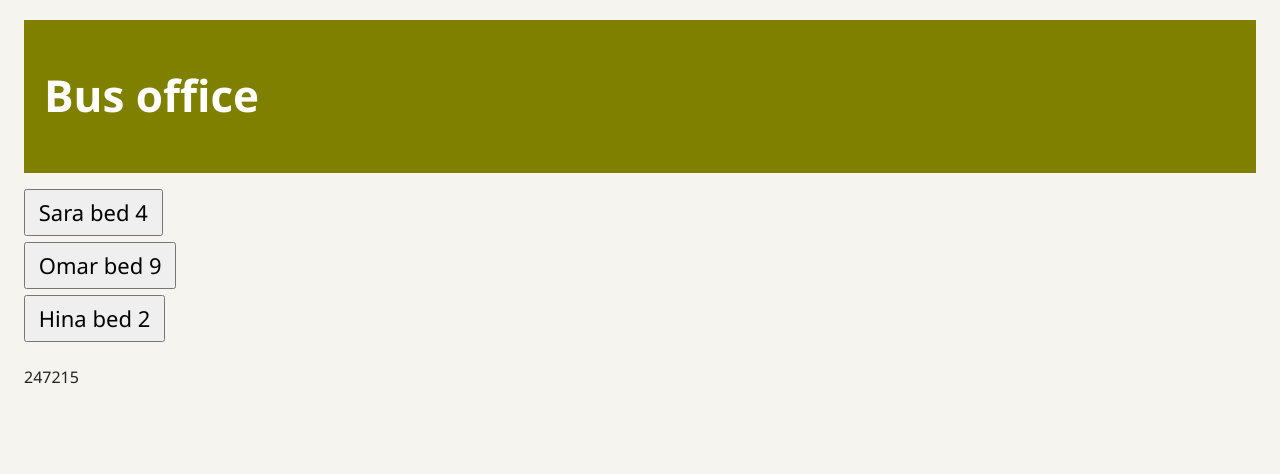
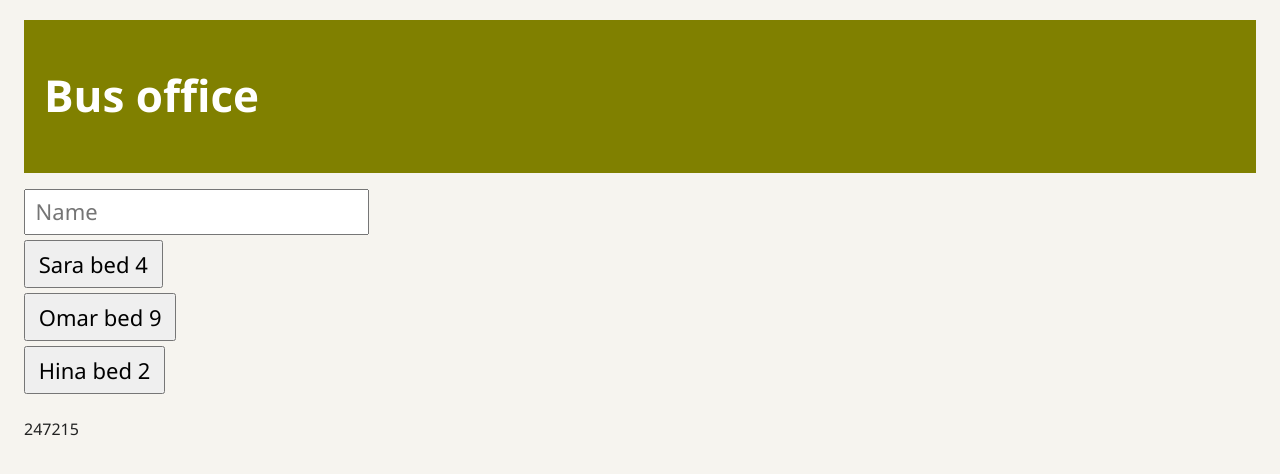
Before and after one commit to Nailadroid/f24a-247215-lab08, a React (Vite) app: page / in a window 1280 px wide. Shown: the top 474 px of the page. Built offline with nearby package versions, Linux system fonts and the light colour scheme.

Commit message:
2 The clinic slip — The name

```diff
--- a/src/App.jsx
+++ b/src/App.jsx
@@ -26,12 +26,20 @@ function Wall({ cards }) {
 
 export default function App() {
   const [cards] = useState(START);
+  const [name, setName] = useState("");
 
   return (
     <div>
       <header className="place" style={{ background: "olive", color: "white" }}>
         <h1>Bus office</h1>
       </header>
+      <input
+        placeholder="Name"
+        value={name}
+        onChange={function (event) {
+          setName(event.target.value);
+        }}
+      />
       <Wall cards={cards} />
       <footer>247215</footer>
     </div>
```
